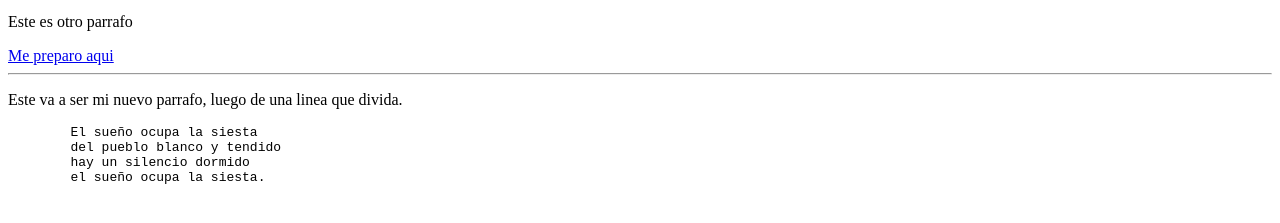
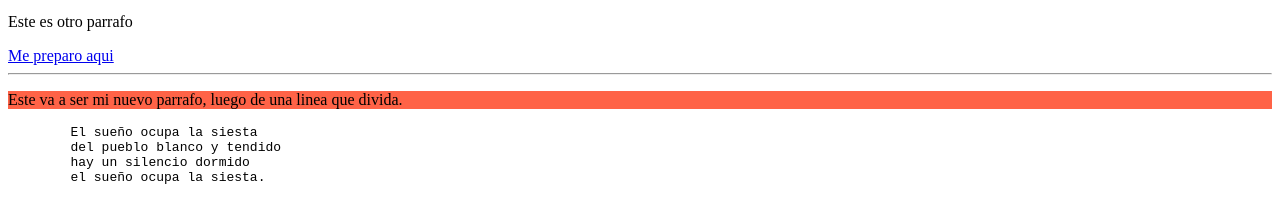
Before and after one commit to DonBiblos/Area-de-practica, a plain HTML site: page Practicaw3school.html in a window 1280 px wide. Shown: the part 101-324 px from the top of the page. Drawn offline with Linux system fonts and the light colour scheme.

Commit message:
subimos al repo

```diff
--- a/Practicaw3school.html
+++ b/Practicaw3school.html
@@ -12,7 +12,7 @@
     <p title="aca es un ejemplo de titulo">Este es otro parrafo</p>
     <a href="https://www.w3schools.com/" >Me preparo aqui</a>
     <hr>
-    <p>Este va a ser mi nuevo parrafo, luego de una linea que divida.</p>
+    <p style="background-color:tomato;">Este va a ser mi nuevo parrafo, luego de una linea que divida.</p>
     <pre>
         El sueño ocupa la siesta
         del pueblo blanco y tendido
```
